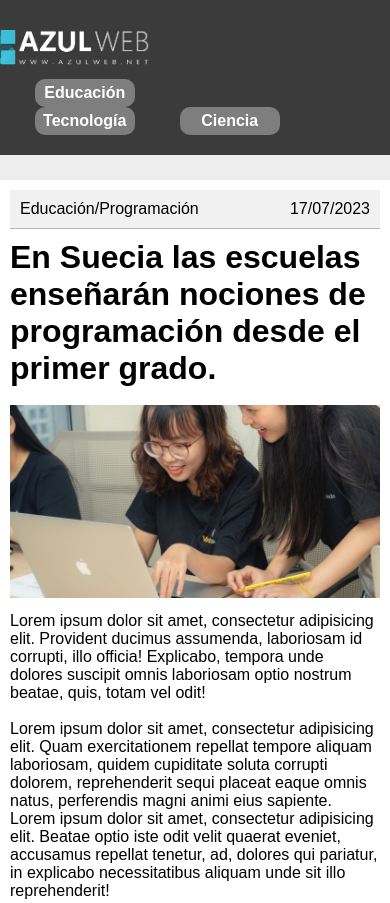
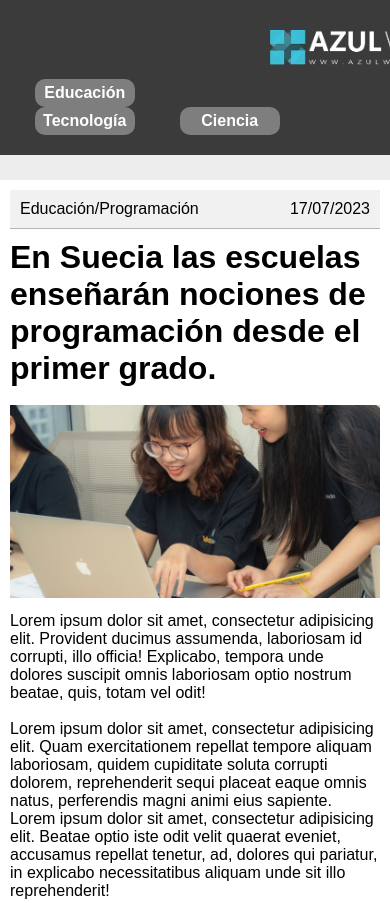
Before and after one commit to JerryRS11/Azul-Web, a plain HTML site: page Index.html in a window 390 px wide. Shown: the top 903 px of the page. Drawn offline with Linux system fonts and the light colour scheme.

Commit message:
Prueba6
Logo

```diff
--- a/CSS/Estilos.css
+++ b/CSS/Estilos.css
@@ -286,7 +286,7 @@ nav li:hover{
       /*Cambiar tamaño a la clase logo (logo azul)*/
          /*La propiedad margin aplica margenes a un elemento*/
       .logo{
-         margin-left: -30px;
+         margin-left:260px;
          margin-right: 120px;
          padding-bottom: 10px;
          padding-top: 10px;
```
